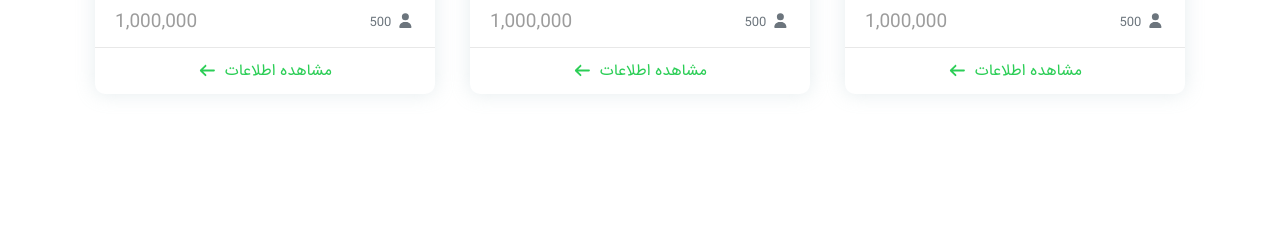
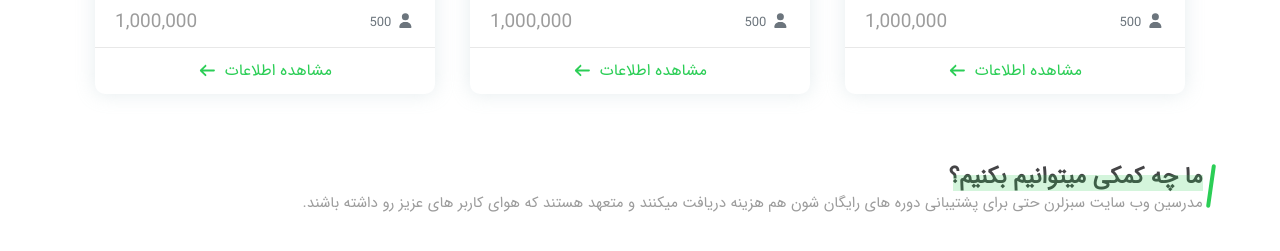
Before and after one commit to Amirrezaghanavati/sabzlearn-shop, a plain HTML site: page index.html in a window 1280 px wide. Shown: the part 1061-1312 px from the top of the page. Before the commit the page ends 1215 px from the top, so only its background shows below. Drawn offline with Linux system fonts and the light colour scheme.

Commit message:
start about us sectiin

```diff
--- a/css/style.css
+++ b/css/style.css
@@ -423,6 +423,23 @@ i{
 /*finish latest courses styles*/
 
 
+/* start about us styles */
+.about-us{
+    margin: 5rem 0;
+}
+
+.about-us__header{
+    display: flex;
+    flex-direction: column;
+}
+
+.about-us__sub-title{
+    color: #9c9c9c;
+    font-size: 1.5rem;
+}
+/* finish about us styles */
+
+
 /*start helper classes*/
 .title{
     font-size: 2.3rem;
--- a/index.html
+++ b/index.html
@@ -393,6 +393,18 @@
     </div>
     <!-- finish latest courses -->
 
+    <!-- start about us -->
+    <div class="about-us">
+        <div class="container">
+            <div class="about-us__header">
+                <span class="about-us__title title">ما چه کمکی میتوانیم بکنیم؟</span>
+                <span class="about-us__sub-title" >مدرسین وب سایت سبزلرن حتی برای پشتیبانی دوره های رایگان شون هم هزینه دریافت میکنند و متعهد هستند که هوای کاربر های عزیز
+                رو داشته باشند.</span>
+            </div>
+        </div>
+    </div>
+    <!-- finish about us -->
+
     <script src="./vendor/fontAwesome/all.min.js"></script>
     <script src="./vendor/bootStrap/bootstrap.bundle.min.js"></script>
 </body>
```
